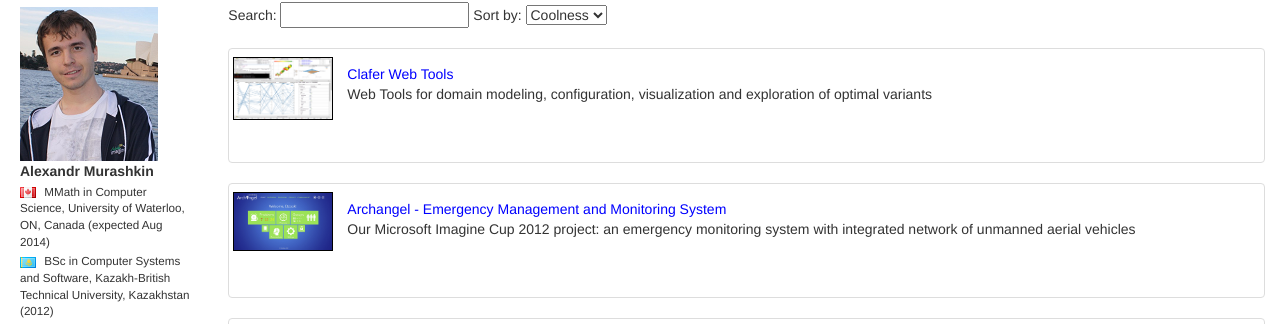
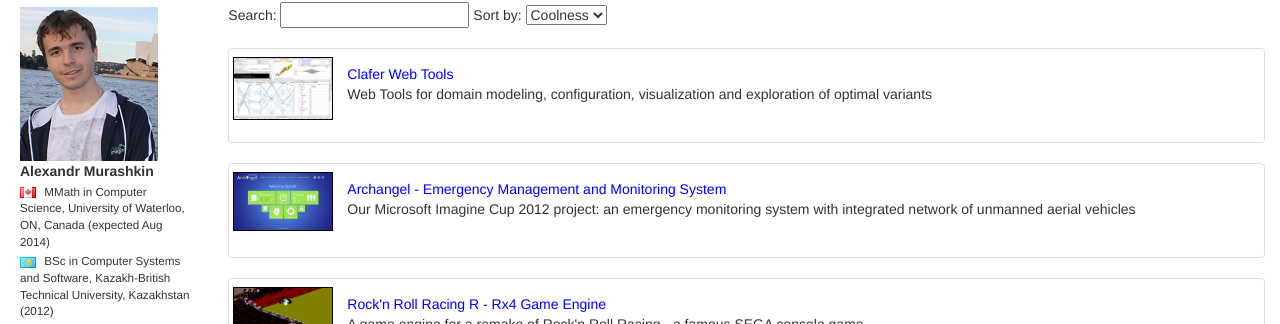
Before and after one commit to AMurashkin/Portfolio, a website: page app/index.html in a window 1280 px wide. Shown: the part 129-453 px from the top of the page. Drawn offline with nearby package versions, Linux system fonts and the light colour scheme; some packages are replaced by stand-ins of ours.

Commit message:
Fixed project list item height

```diff
--- a/app/css/app.css
+++ b/app/css/app.css
@@ -48,13 +48,13 @@ div.view-container{
   float: left;
   margin: -0.5em 1em 1.5em 0;
   padding-bottom: 1em;
-  height: 100px;
+  height: 80px;
   width: 100px;
 }
 
 .projects li {
   clear: both;
-  height: 115px;
+  height: 95px;
   padding-top: 15px;
   background: white;
 }
```
